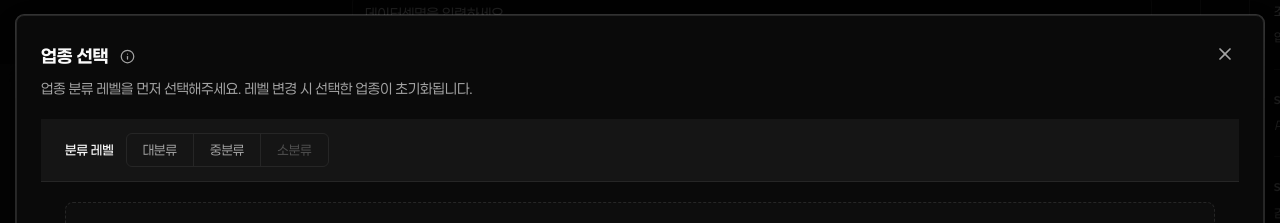
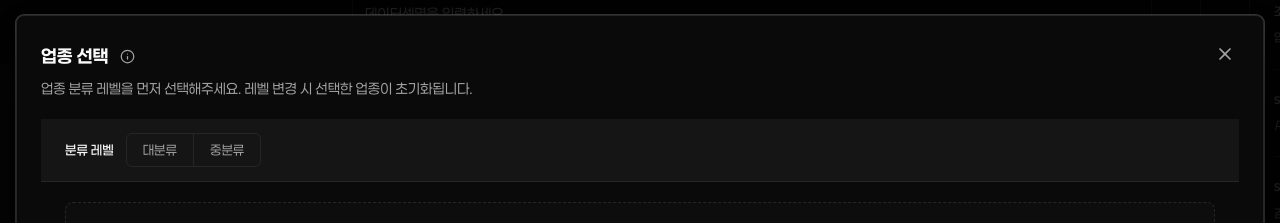
Before and after one commit to taetaej/ReadySet, a React (Vite) app: page /datashot/new in a window 1280 px wide. Both pictures are taken after a click on the element "업종을 선택하세요.". Shown: the part 415-638 px from the top of the page. Built offline with nearby package versions, Linux system fonts and the light colour scheme.

Commit message:
refactor: 업종 선택 다이얼로그 소분류 옵션 및 컬럼 제거

```diff
--- a/src/components/datashot/IndustryDialog.tsx
+++ b/src/components/datashot/IndustryDialog.tsx
@@ -428,14 +428,11 @@ export function IndustryDialog({ isOpen, onClose, selectedIndustries, onUpdate,
             {([
               { value: 'major' as IndustryLevel, label: '대분류' },
               { value: 'mid'   as IndustryLevel, label: '중분류' },
-              { value: 'minor' as IndustryLevel, label: '소분류' },
             ]).map(({ value, label }, i, arr) => {
               const isActive = localLevel === value
-              const isDisabled = value === 'minor'
               return (
                 <button key={value}
                   onClick={() => {
-                    if (isDisabled) return
                     if (localLevel !== value) {
                       if (selectedIndustries.length > 0) {
                         setPendingLevel(value)
@@ -457,11 +454,10 @@ export function IndustryDialog({ isOpen, onClose, selectedIndustries, onUpdate,
                     borderRadius: 0, border: 'none',
                     borderRight: i < arr.length - 1 ? '1px solid hsl(var(--border))' : 'none',
                     backgroundColor: isActive ? 'hsl(var(--muted))' : 'transparent',
-                    color: isDisabled ? 'hsl(var(--muted-foreground))' : isActive ? 'hsl(var(--foreground))' : 'hsl(var(--muted-foreground))',
+                    color: isActive ? 'hsl(var(--foreground))' : 'hsl(var(--muted-foreground))',
                     padding: '6px 16px', fontSize: '13px',
                     fontWeight: isActive ? '500' : '400',
-                    cursor: isDisabled ? 'not-allowed' : 'pointer',
-                    opacity: isDisabled ? 0.4 : 1,
+                    cursor: 'pointer',
                   }}
                 >
                   {label}
@@ -573,7 +569,7 @@ export function IndustryDialog({ isOpen, onClose, selectedIndustries, onUpdate,
             </div>
           )}
 
-            <div style={{ display: 'grid', gridTemplateColumns: '1fr 1fr 1fr 1.4fr', gap: '12px', flex: 1, overflow: 'hidden' }}>
+            <div style={{ display: 'grid', gridTemplateColumns: '1fr 1fr 1.4fr', gap: '12px', flex: 1, overflow: 'hidden' }}>
 
               <div style={colStyle}>
                 <div style={colHeaderStyle}>
@@ -618,15 +614,6 @@ export function IndustryDialog({ isOpen, onClose, selectedIndustries, onUpdate,
                           'mid'
                         ))
                   }
-                </div>
-              </div>
-
-              <div style={{ ...colStyle, opacity: 0.3, pointerEvents: 'none' }}>
-                <div style={colHeaderStyle}>
-                  <span>업종(소)</span>
-                </div>
-                <div style={{ flex: 1, overflowY: 'auto', padding: '8px' }}>
-                  <div style={emptyStyle}>소분류는 추후 제공 예정입니다</div>
                 </div>
               </div>
 
```
